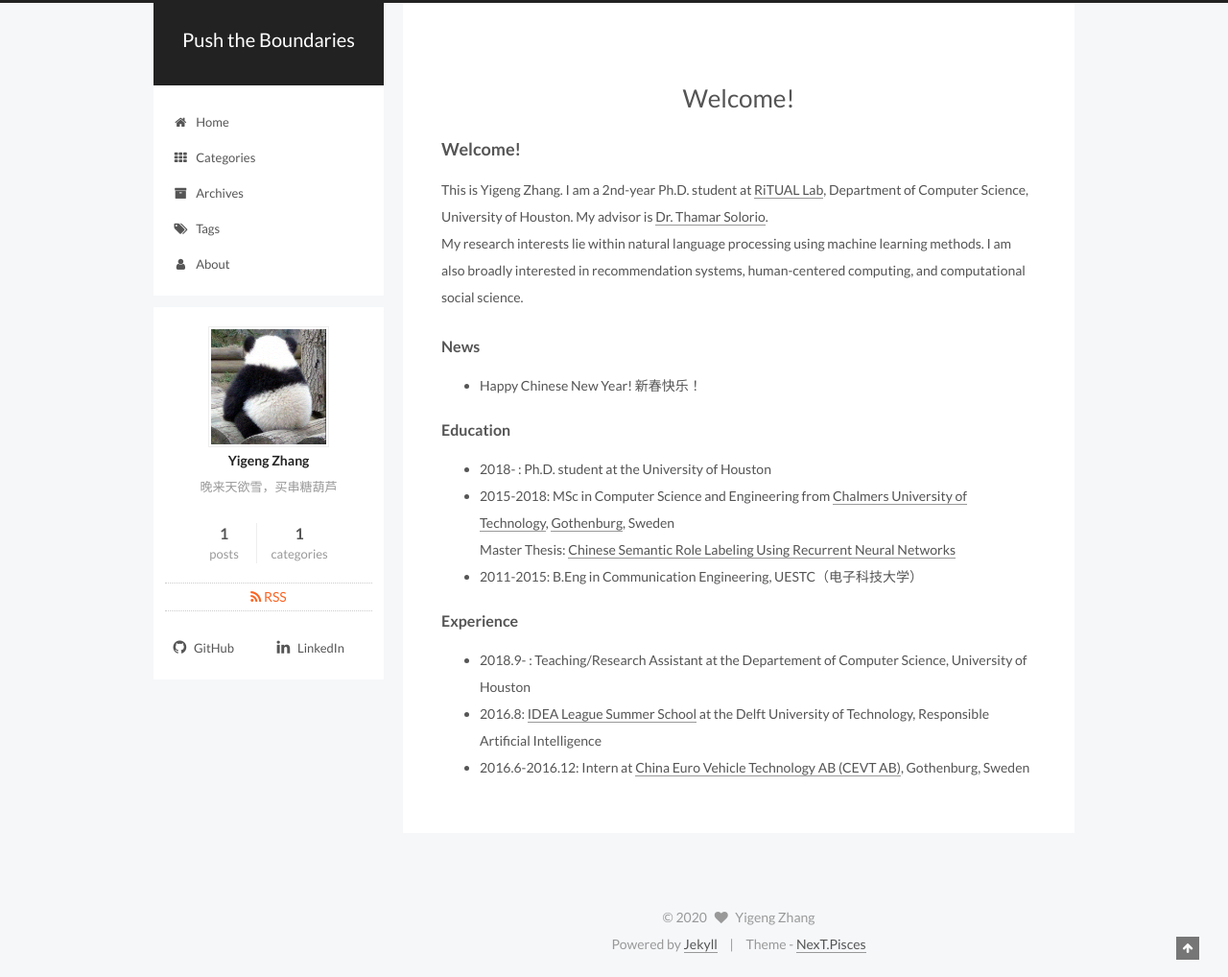
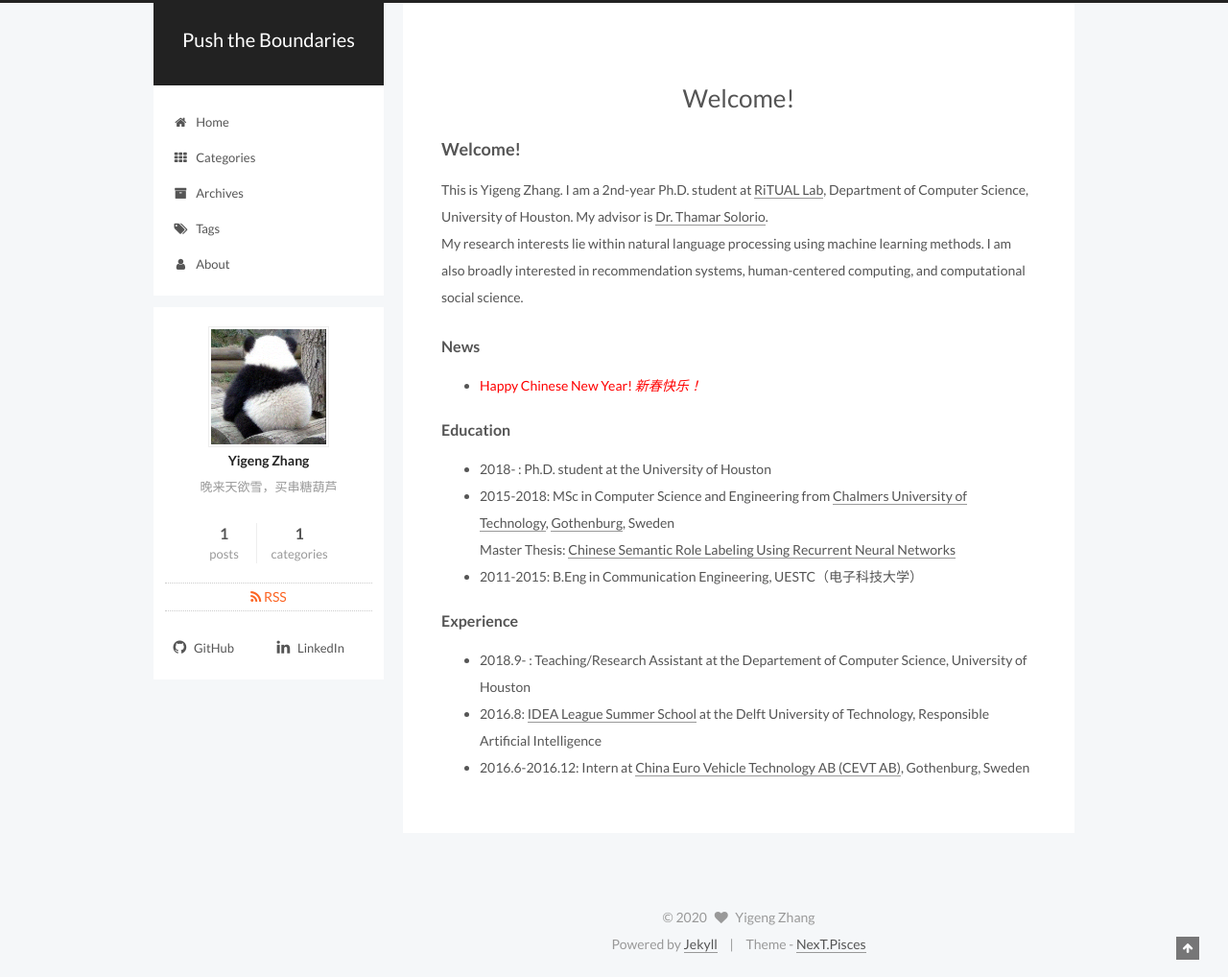
Before and after one commit to ZhangYigeng/ZhangYigeng.github.io, a Jekyll site: the page built from about/index.md, in a window 1280 px wide. Shown: the whole page at 96% size. Built offline with Jekyll 4.4.1, drawn with Linux system fonts in a browser that asks for light colours; our own code applies the rules of GitHub Pages for plain Markdown files.

Commit message:
Update index.md

```diff
--- a/about/index.md
+++ b/about/index.md
@@ -7,7 +7,7 @@ This is Yigeng Zhang. I am a 2nd-year Ph.D. student at [RiTUAL Lab], Department
 My research interests lie within natural language processing using machine learning methods. I am also broadly interested in recommendation systems, human-centered computing, and computational social science.
 
 #### News
-- Happy Chinese New Year! 新春快乐！
+- <span style="color:red">Happy Chinese New Year! *新春快乐！*</span>
 
 #### Education
 - 2018- : Ph.D. student at the University of Houston
```
